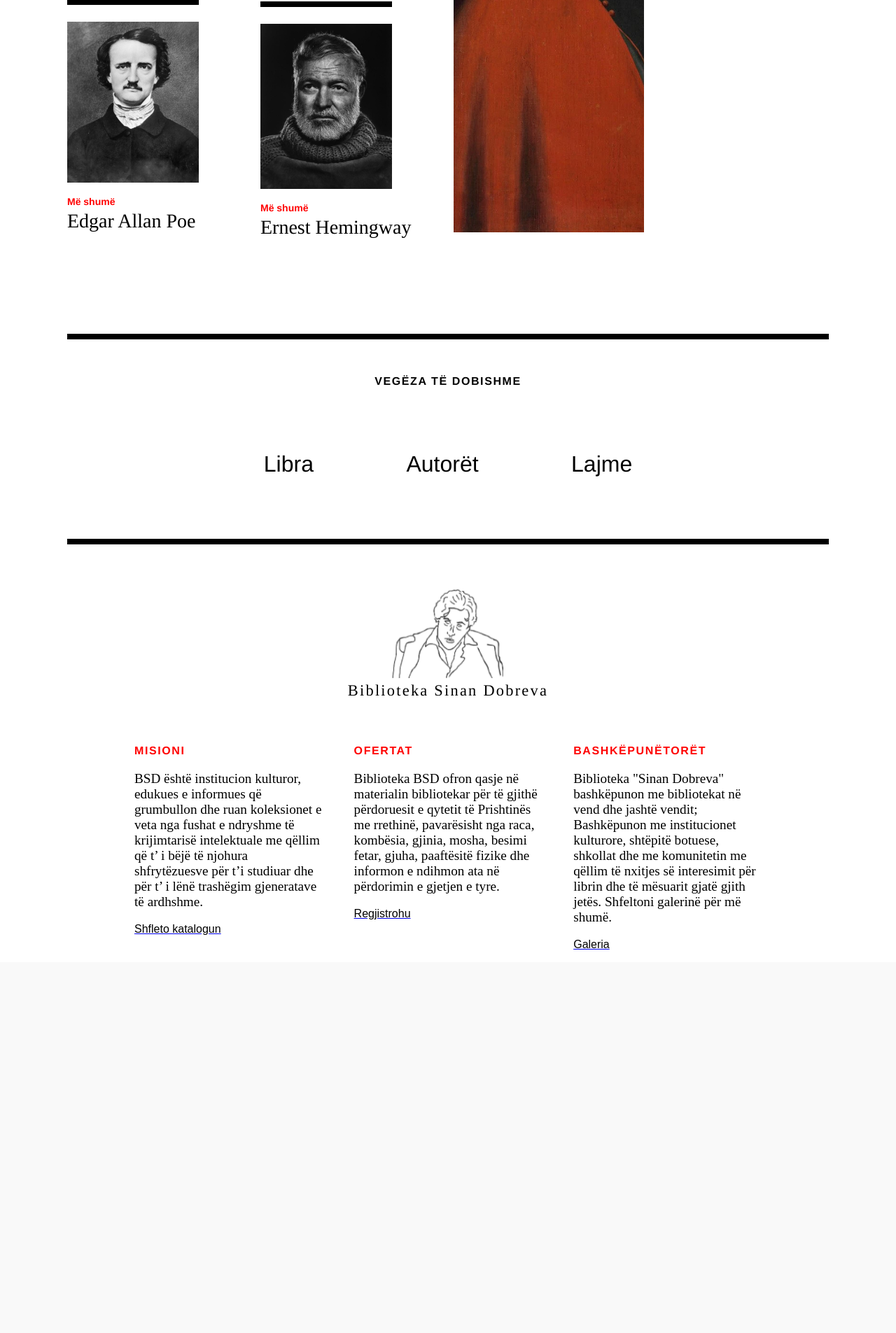
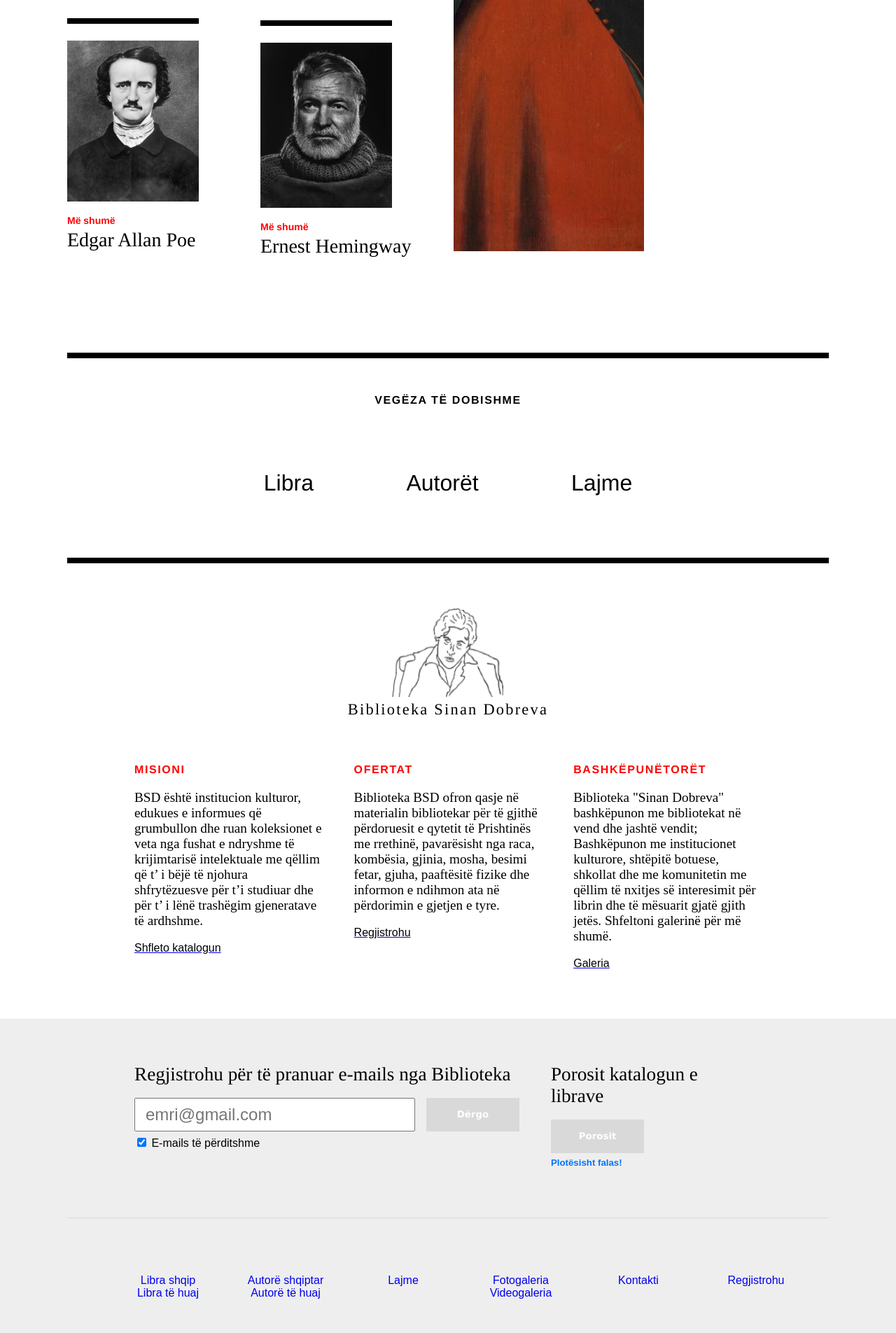
Before and after one commit to samiri32/ProgramimiInternet_Gr10, a PHP site: page / in a window 1280 px wide. Shown: the part 3024-4929 px from the top of the page at 70% size. Before the commit the page ends 4381 px from the top, so only its background shows below. Run offline with PHP 8.4, Linux system fonts and the light colour scheme; some web fonts are replaced.

Commit message:
subfooter u kry

```diff
--- a/css/styles.css
+++ b/css/styles.css
@@ -1,12 +1,11 @@
-
 #elaborimi {
   color: black;
   font-size: 0.65em;
   font-family: "Arnhem", Times, Courier, serif;
 }
 
-    .djathtas a, .majtas a{
-      font-family:"Arnhem", Times, Courier, serif;
+.djathtas a, .majtas a {
+  font-family: "Arnhem", Times, Courier, serif;
 }
 
 .row {
@@ -15,18 +14,19 @@
   display: flex;
   column-gap: 2.5em;
 }
-    .row2{
+
+.row2 {
   padding: 4em 6em 0em 6em;
   display: -webkit-flex;
   display: flex;
 }
 
-    .row5pjesepjese{
+.row5pjesepjese {
   display: grid;
   align-items: center;
 }
 
-    .perberja{
+.perberja {
   padding: 4em 6em 0em 6em;
   display: -webkit-flex;
   display: flex;
@@ -34,33 +34,143 @@
   justify-content: space-around;
 }
 
-    .kolona1p{
+.subfooternalt {
+  padding: 0em 8em 3em 6em;
+  display: -webkit-flex;
+  display: flex;
+  column-gap: 2.8em;
+  justify-content: space-around;
+  border-bottom: 1px solid #D9D9D9;
+}
+
+.subfooternalt span {
+  font-family: "Arnhem", Times, Courier, serif;
+  font-size: 1.7em;
+}
+
+#emailinput {
+  width: 16.7em;
+  height: 2em;
+}
+
+#emailform {
+  display: flex;
+  float: left;
+}
+
+.dergo {
+  padding-left: 1em;
+}
+
+input[type="submit"] {
+  height: 3.6em;
+  width: 10em;
+  color: white;
+  font-weight: bold;
+  font-family: Verdana, Geneva, Tahoma, sans-serif;
+  background-color: #D9D9D9;
+  border: none;
+}
+
+input[type="submit"]:hover {
+  color: red;
+}
+
+input[type=email] {
+  font-size: 1.5em;
+}
+
+.buton {
+  height: 3.6em;
+  width: 10em;
+  color: white;
+  font-weight: bold;
+  font-family: Verdana, Geneva, Tahoma, sans-serif;
+  background-color: #D9D9D9;
+  border: none;
+}
+
+#h5 {
+  margin-top: 0.5em;
+  color: #0075ff;
+}
+
+.buton:hover {
+  color: red;
+}
+
+#emailinput::placeholder {
+  font-size: 1em;
+  padding-left: 0.5em;
+}
+
+.subfooterposht {
+  padding: 4em 3em 2em 3em;
+  display: -webkit-flex;
+  display: flex;
+  float: left;
+  column-gap: 1em;
+  justify-content: space-between;
+}
+
+.sbkol2 {
+  -webkit-flex: 0.2;
+  float: left;
+  -ms-flex: 0.2;
+  flex: 0.2;
+  text-align: center;
+}
+
+.sbkol2 ul {
+  list-style: none;
+}
+
+#spansbkol2 {
+
+  color: black;
+}
+
+.sbkol2 ul a:link {
+  text-decoration: none;
+}
+
+.sbkol2 ul a:visited {
+  text-decoration: none;
+  color: gray;
+}
+
+.sbkol2 ul a:hover {
+  color: red;
+}
+
+.kolona1p {
   background-color: white;
   -webkit-flex: 1;
   -ms-flex: 1;
   flex: 1;
-      text-align:initial;
+  text-align: initial;
 }
+
 #kolona1pp {
   font-family: fontivogel;
   font-size: 1.2em;
+}
 
-
-
-    }
-    .row3{
+.row3 {
   padding: 4em 6em 0em 6em;
   display: -webkit-flex;
   display: flex;
   column-gap: 0.5em;
   justify-content: space-around;
 }
-    .row4, .row5{
+
+.row4, .row5, .row6 {
   padding: 4em 6em 0em 6em;
   display: -webkit-grid;
   display: grid;
 }
-    .row4 a{
+
+.row4 a {
   padding-top: 2em;
   padding-bottom: 2em;
   padding-left: 2em;
@@ -74,17 +184,17 @@
   color: black;
 }
 
-    .shortcutposht{
+.shortcutposht {
   display: block;
   text-align: center;
 }
 
-    .row4 a:hover{
-      color:red;
+.row4 a:hover {
+  color: red;
   text-decoration: none;
 }
 
-    .kolona1, .kolona2{
+.kolona1, .kolona2 {
   background-color: white;
   -webkit-flex: 0.5;
   -ms-flex: 0.5;
@@ -113,10 +223,10 @@
   border-bottom: 0.5em solid black;
 }
 
-    .bs{
-      font-family: "Calibre",Helvetica,Arial,sans-serif;
+.bs {
+  font-family: "Calibre", Helvetica, Arial, sans-serif;
   font-weight: bold;
-      letter-spacing:0.1em;
+  letter-spacing: 0.1em;
   font-size: 1em;
   padding: 1.7em;
   display: grid;
@@ -130,7 +240,7 @@
   column-gap: 2.5em;
 }
 
-    .bestsellerstitulli{
+.bestsellerstitulli {
   color: black;
   padding: 0.75em;
   font-family: "Calibre", Helvetica, Arial, sans-serif;
@@ -142,7 +252,6 @@
   padding-top: 0.75em;
   width: 100%;
   max-height: 18em;
-
 }
 
 .libri {
@@ -172,12 +281,14 @@
   color: black;
   font-size: 1.75em;
 }
-    .autori a{
+
+.autori a {
   font-family: "Arnhem", Times, Courier, serif;
   text-decoration: none;
   color: black;
   font-size: 1.75em;
 }
+
 .lajmimes a {
   font-family: "Arnhem", Times, Courier, serif;
   text-decoration: none;
@@ -185,7 +296,7 @@
   font-size: 1.75em;
 }
 
-    .autorimmv a{
+.autorimmv a {
   font-family: "Arnhem", Times, Courier, serif;
   text-decoration: none;
   color: black;
@@ -212,7 +323,8 @@
   justify-content: space-between;
   column-gap: 1em;
 }
-    #perdanten{
+
+#perdanten {
   font-size: 0.55em;
   font-style: italic;
   font-family: Arial, Helvetica, sans-serif;
@@ -230,16 +342,15 @@
   font-family: "Calibre", Helvetica, Arial, sans-serif;
   font-size: 0.5em;
   font-weight: bold;
+}
 
-    }
 #lajmekuq5 {
   color: red;
   font-family: Helvetica;
-      letter-spacing:0.1em;
+  letter-spacing: 0.1em;
   font-weight: bold;
-      font-size:0.35em;
+  font-size: 0.35em;
   text-transform: uppercase;
-
 }
 
 .lajmi img {
@@ -255,6 +366,7 @@
 }
 
 /*SLLAJDSHOU*/
+
 .Sllajdet {
   display: grid;
 }
@@ -267,8 +379,7 @@
   height: 450px !important;
 }
 
-    .mrapa,
-    .para {
+.mrapa, .para {
   cursor: pointer;
   position: absolute;
   top: 50%;
@@ -288,8 +399,7 @@
   border-radius: 3px 0 0 3px;
 }
 
-    .mrapa:hover,
-    .para:hover {
+.mrapa:hover, .para:hover {
   background-color: rgba(0, 0, 0, 0.8);
 }
 
@@ -304,8 +414,7 @@
   transition: background-color 0.6s ease;
 }
 
-    .active,
-    .dot:hover {
+.active, .dot:hover {
   background-color: #717171;
 }
 
@@ -315,7 +424,9 @@
   transition: 0.3s;
 }
 
-  body {font-family: Arial, Helvetica, sans-serif;}
+body {
+  font-family: Arial, Helvetica, sans-serif;
+}
 
 #fototmodal {
   border-radius: 5px;
@@ -323,7 +434,9 @@
   transition: 0.3s;
 }
 
-#fototmodal:hover {opacity: 0.7;}
+#fototmodal:hover {
+  opacity: 0.7;
+}
 
 .modal {
   display: none;
@@ -335,14 +448,14 @@
   width: 100%;
   height: 100%;
   overflow: auto;
-  background-color: rgb(0,0,0);
-  background-color: rgba(0,0,0,0.9);
+  background-color: rgb(0, 0, 0);
+  background-color: rgba(0, 0, 0, 0.9);
 }
 
 .modal-content {
   margin: auto;
   display: block;
-  min-height:90%;
+  min-height: 90%;
   max-width: 30%;
 }
 
@@ -354,15 +467,22 @@
 }
 
 @-webkit-keyframes zoom {
-  from {-webkit-transform:scale(0)}
-  to {-webkit-transform:scale(1)}
+  from {
+    -webkit-transform: scale(0)
+  }
+  to {
+    -webkit-transform: scale(1)
+  }
 }
 
 @keyframes zoom {
-  from {transform:scale(0)}
-  to {transform:scale(1)}
+  from {
+    transform: scale(0)
   }
-
+  to {
+    transform: scale(1)
+  }
+}
 
 .close {
   position: absolute;
@@ -374,20 +494,20 @@
   transition: 0.3s;
 }
 
-.close:hover,
-.close:focus {
+.close:hover, .close:focus {
   color: #bbb;
   text-decoration: none;
   cursor: pointer;
 }
 
-#sinaniposht{
-  padding-top:0.1em;
-  font-family:"Arnhem", Times, Courier, serif;
-  font-size:1.4em;
+#sinaniposht {
+  padding-top: 0.1em;
+  font-family: "Arnhem", Times, Courier, serif;
+  font-size: 1.4em;
   letter-spacing: 0.1em;
 }
-#katalogu{
-  color:black;
+
+#katalogu {
+  color: black;
   text-decoration: none;
 }
--- a/index.html
+++ b/index.html
@@ -177,12 +177,12 @@
 
   <div class="topnav">
     <div class="majtas">
-      <div class="majtasnalt">ARTI NJERI MA I MIRI N BOTE</div>
+      <div class="majtasnalt">homepage</div>
       <div class="majtasposht">
-        <a href="#" style="color: black">DD</a>
         <a href="./index.html">Ballina</a>
+        <a href="./HTML/Autoret1.html">Autorët</a>
         <a href="#">Librat</a>
-        <a href="./HTML/Autoret1.html">Autorët</a>
+        <a href="./lajmi.html">Lajme</a>
       </div>
     </div>
 
@@ -196,9 +196,9 @@
     <div class="djathtas">
       <div class="djathtasnalt"></div>
       <div class="djathtasposht">
-        <a href="./lajmi.html" class="menu-item" id="one">Lajme</a>
-        <a href="#" class="menu-item" id="two">Galeria</a>
-        <a href="#" class="menu-item" id="three">Kontakti</a>
+        <a href="./lajmi.html" class="menu-item" id="one">Galeria</a>
+        <a href="#" class="menu-item" id="two">Kontakti</a>
+        <a href="#" class="menu-item" id="three">Kyçu</a>
         <a href="#" id="search"><i class="fa fa-search"></i></a>
       </div>
       <div class="search-form">
@@ -210,6 +210,9 @@
   </div>
 
   <div class="homepage">
+
+    <!--QITU JA NIS row3-->
+
     <div class="row">
       <div class="column side" style="background-color: white;">
         <div class="lajmi">
@@ -279,7 +282,7 @@
         </div>
       </div>
     </div>
-
+        <!--QITU JA NIS row2-->
     <div class="row2">
       <div class="kolonarresht" style="background-color: white;">
 
@@ -384,6 +387,10 @@
 
     <div class="bs">AUTORËT E HUAJ MË TË LEXUAR</div>
 
+
+    <!--QITU JA NIS row3-->
+
+
     <div class="row3">
       <div class="kolona1" style="background-color: white;">
         <div class="autori">
@@ -438,9 +445,9 @@
     <br><br>
 
 
+    <!--QITU JA NIS row4-->
 
-
-    <div class="row4">
+    <div class="row4" >
       <div class="shortcuts">
         <div class="shortcutnalt">
           <div class="bs">VEGËZA TË DOBISHME</div>
@@ -498,7 +505,101 @@
         </div>
       </div>
     </div>
+  <br><br><br>
+      <!--QITU JA NIS row6-->
 
+    <div class="row6" style="background-color:#eeeeee">
+     <div class="subfooternalt">
+        <div class="sbkol1">
+          <span id="sf">Regjistrohu për të pranuar e-mails nga Biblioteka</span><br><br>
+          <!-- Qitu ni form per Anetaresim (mail subscription)-->
+          <form id="emailform">
+          <input id="emailinput" type="email" placeholder="emri@gmail.com"> <br><br>
+          <div class="dergo">
+            <input type="submit" value="Dërgo">
+          </div>
+        </form> <br><br><br> <input type="checkbox" checked="checked" name="subscribe"> E-mails të përditshme <br><br>
+        </div>
+
+         <div class="sbkol1">
+          <span id="sf">Porosit katalogun e librave</span><br><br>
+          <button class="buton">Porosit</button>
+          <h5 id="h5">Plotësisht falas!</h5>
+         </div>
+
+      </div>
+
+      <div class="subfooterposht">
+
+        <div class="sbkol2">
+
+         <ul>
+
+          <li><a href="#">
+           Libra shqip
+          </a>
+        </li>
+        <li><a href="#">
+          Libra të huaj
+        </a></li>
+        </ul>
+        </div>
+
+        <div class="sbkol2">
+
+          <ul>
+
+
+         <li><a href="#">
+           Autorë shqiptar
+         </a></li>
+         <li><a href="#">
+          Autorë të huaj
+        </a></li>
+         </ul>
+         </div>
+        <div class="sbkol2">
+
+          <ul>
+            <li><a href="#"><span>Lajme</span></a>
+          </li>
+
+          </ul>
+        </div>
+        <div class="sbkol2">
+
+          <ul>
+
+            <li><a href="#">
+              Fotogaleria
+            </a>
+          </li>
+          <li><a href="#">
+            Videogaleria
+          </a>
+        </li>
+          </ul>
+        </div>
+        <div class="sbkol2">
+
+          <ul>
+            <li><a href="#"><span>Kontakti</span></a>
+          </li>
+          </ul>
+        </div>
+        <div class="sbkol2">
+
+          <ul>
+            <li><a href="#"><span>Regjistrohu</span></a>
+          </li>
+          </ul>
+        </div>
+      </div>
+
+    </div>
+
+
+<!-- qitu kryhet homepage ;) -->
   </div>
 
 
```
Lines whose indentation alone changed are shown as unchanged.
